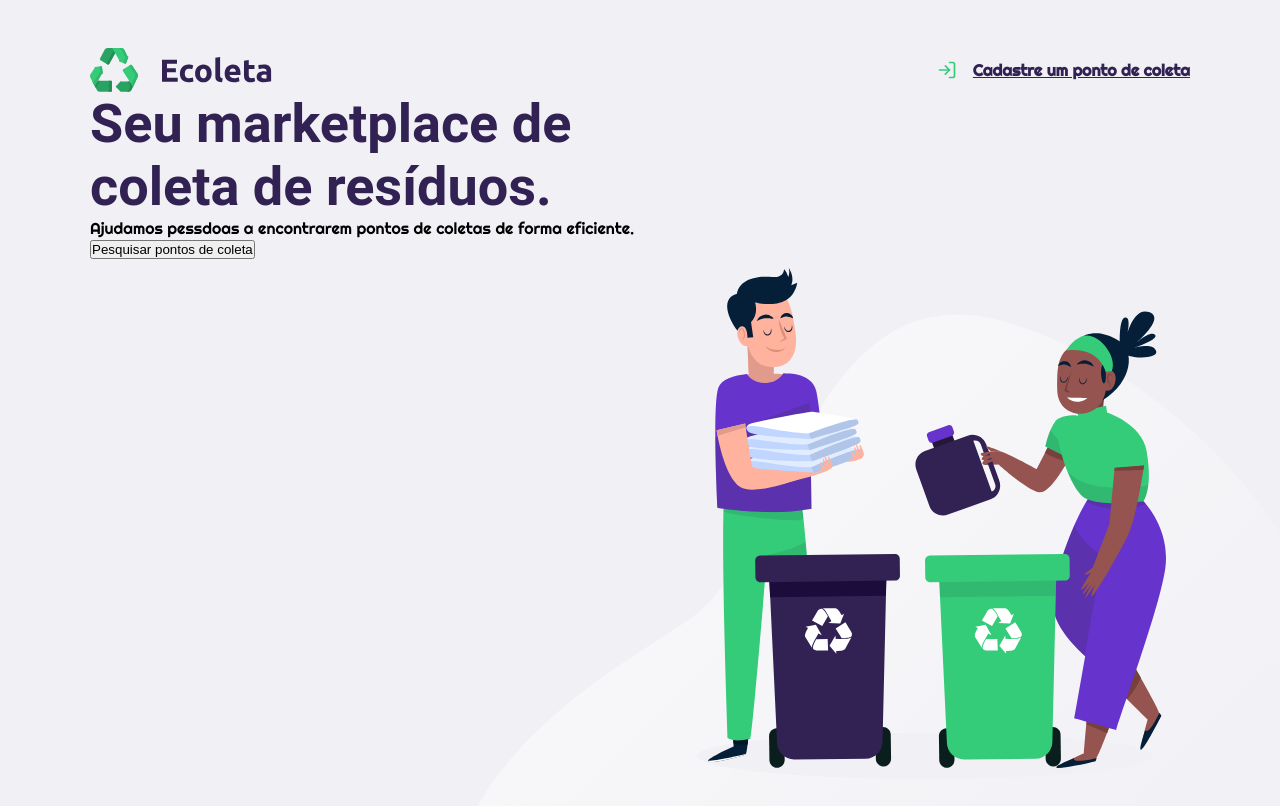
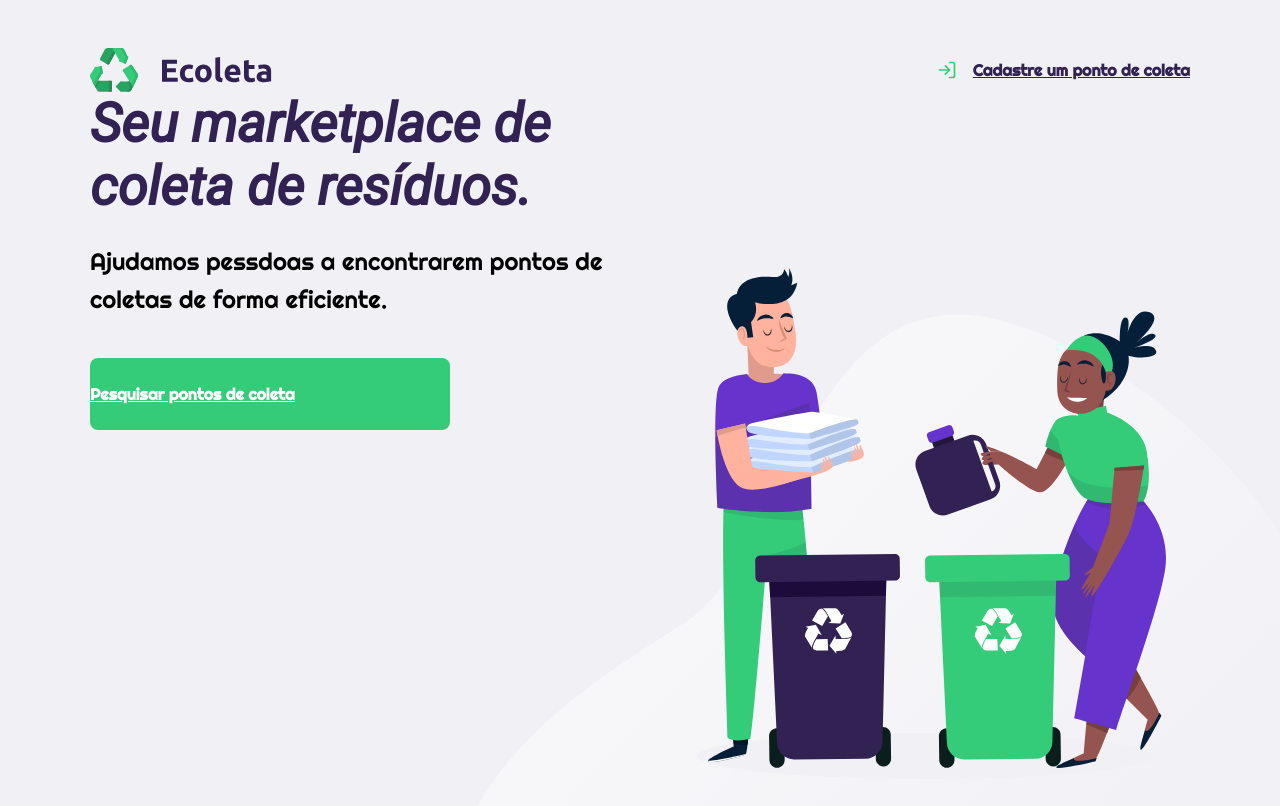
Before and after one commit to JefersonSouz/NextlevelWeek, a plain HTML site: page index.html in a window 1280 px wide. Drawn offline with Linux system fonts and the light colour scheme.

Commit message:
versao 0.1

```diff
--- a/Styles/main.css
+++ b/Styles/main.css
@@ -1,5 +1,6 @@
 :root{
   --title-color:#322153;
+  --primary-color: #34cb79;
 }
 
 *{
@@ -12,6 +13,7 @@ html {
 
 body{
     background: #f0f0f5;
+    -webkit-font-smoothing: antialiased
 }
 
 a{
@@ -77,9 +79,56 @@ posicionamnto, alinhamento
 
 #page-home main{
 max-width: 560px;
+
+flex:1;
+
+display: flex;
+flex-direction: column;
+justify-content: center;
+
 }
 
 #page-home main h1{
     font-size: 54px;
-    color: var(--title-color);
+
 }
+
+#page-home main p {
+    font-size: 24px;
+    line-height: 38px;
+    margin-top: 24px;
+}
+
+#page-home main a{
+    width: 100%;
+    max-width: 360px;
+    height: 72px;
+
+
+    border-radius: 8px;
+
+    display: flex;
+    align-items: center;
+
+    margin-top: 40px;
+
+    background-color: var(--primary-color);
+
+    transition: 400ms;
+
+    font-weight: bold;
+    color: white;
+
+
+}
+
+#page-home main a:hover{
+    background-color:#2fb86e ;
+}
+
+#page-home main a span{
+    width: 72px;
+    height: 72px;
+
+    background-color: rgb(0, 0, 0, 0,08);
+}
--- a/index.html
+++ b/index.html
@@ -19,7 +19,7 @@
     <meta name="viewport" content="width=device-width, initial-scale=1.0">
     <title>Ecoleta</title>
 
-    <link href="https://fonts.googleapis.com/css2?family=Righteous&display=Roboto:ital@1&displayswap" rel="stylesheet">
+    <link href="https://fonts.googleapis.com/css2?family=Righteous&display=family=Roboto:ital@1&displayswap" rel="stylesheet">
 
     <link rel="stylesheet" href="/Styles/main.css">
 
@@ -44,7 +44,8 @@
 
         <p>Ajudamos pessdoas a encontrarem pontos de coletas de forma eficiente.</p>
 
-        <button>Pesquisar pontos de coleta</button>
+
+        <a href="#">Pesquisar pontos de coleta</a>
 
 
         </main>
```
